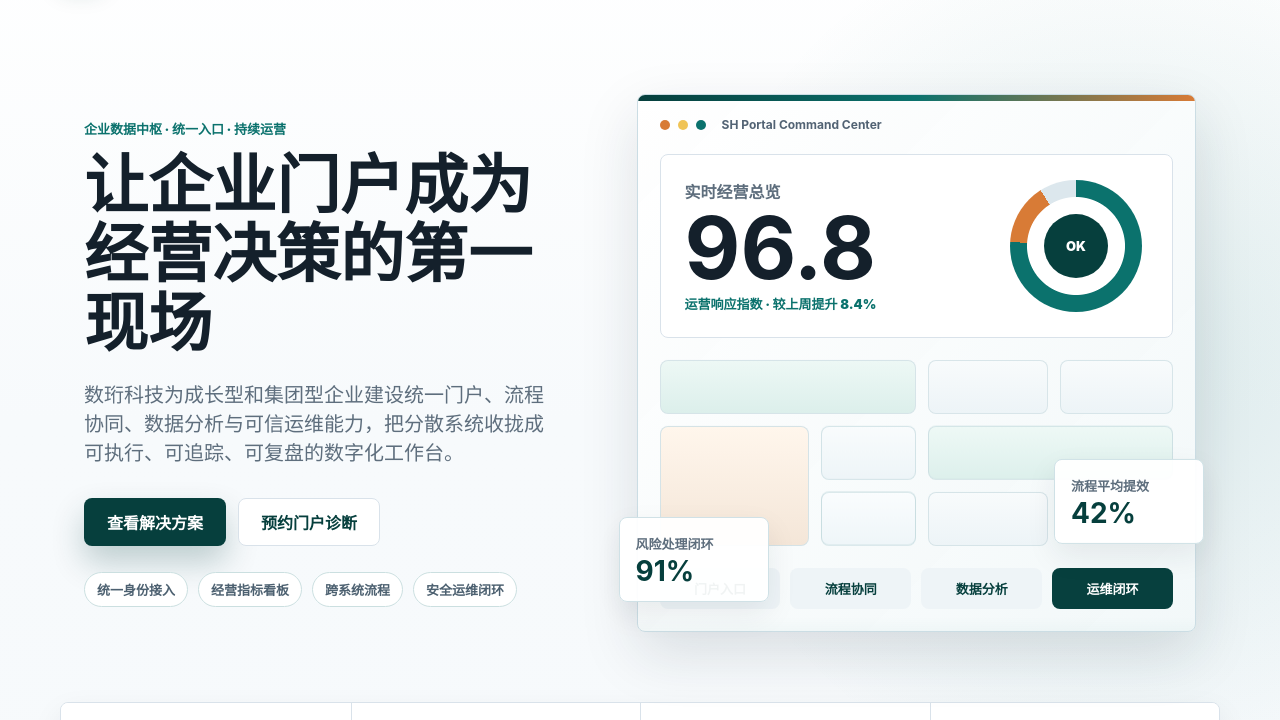
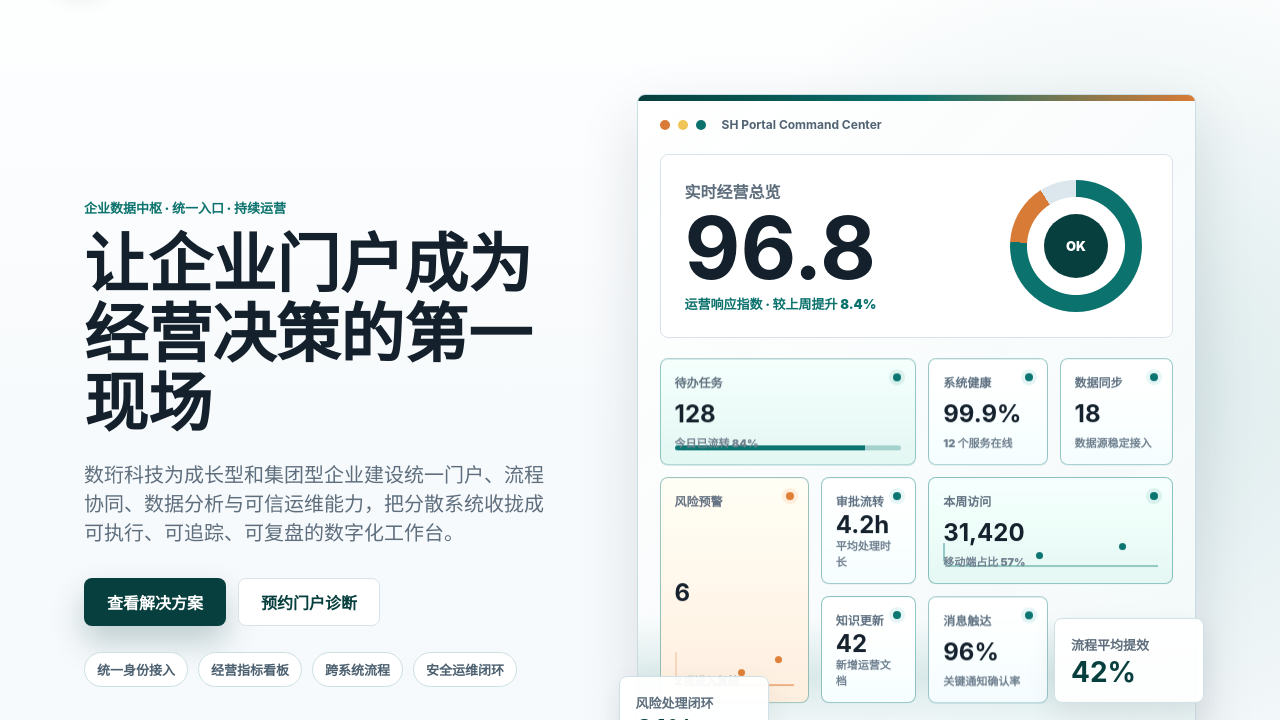
Before and after one commit to shwann/test01, a website: page index.html in a window 1280 px wide. Shown: the part 80-800 px from the top of the page. Drawn offline with Linux system fonts and the light colour scheme.

Commit message:
Apply automated changes for task bc6951a5-61b9-47fe-889f-b533312fba34

```diff
--- a/index.html
+++ b/index.html
@@ -72,15 +72,49 @@
                 <span>OK</span>
               </div>
             </div>
-            <div class="dashboard-grid" aria-hidden="true">
-              <span class="wide"></span>
-              <span></span>
-              <span></span>
-              <span class="tall"></span>
-              <span></span>
-              <span class="wide"></span>
-              <span></span>
-              <span></span>
+            <div class="dashboard-grid" aria-label="门户运营状态">
+              <article class="dashboard-card wide status-good">
+                <span>待办任务</span>
+                <strong>128</strong>
+                <small>今日已流转 84%</small>
+              </article>
+              <article class="dashboard-card">
+                <span>系统健康</span>
+                <strong>99.9%</strong>
+                <small>12 个服务在线</small>
+              </article>
+              <article class="dashboard-card">
+                <span>数据同步</span>
+                <strong>18</strong>
+                <small>数据源稳定接入</small>
+              </article>
+              <article class="dashboard-card tall alert-card">
+                <span>风险预警</span>
+                <strong>6</strong>
+                <small>2 项进入复核</small>
+                <i aria-hidden="true"></i>
+              </article>
+              <article class="dashboard-card">
+                <span>审批流转</span>
+                <strong>4.2h</strong>
+                <small>平均处理时长</small>
+              </article>
+              <article class="dashboard-card wide progress-card">
+                <span>本周访问</span>
+                <strong>31,420</strong>
+                <small>移动端占比 57%</small>
+                <i aria-hidden="true"></i>
+              </article>
+              <article class="dashboard-card">
+                <span>知识更新</span>
+                <strong>42</strong>
+                <small>新增运营文档</small>
+              </article>
+              <article class="dashboard-card">
+                <span>消息触达</span>
+                <strong>96%</strong>
+                <small>关键通知确认率</small>
+              </article>
             </div>
             <div class="pipeline">
               <span>门户入口</span>
--- a/styles.css
+++ b/styles.css
@@ -398,16 +398,58 @@ a {
 .dashboard-grid {
   display: grid;
   grid-template-columns: 1.25fr 0.8fr 1fr 0.95fr;
-  grid-auto-rows: minmax(54px, 1fr);
+  grid-auto-rows: minmax(86px, 1fr);
   gap: 12px;
 }
 
-.dashboard-grid span {
-  min-height: 54px;
+.dashboard-card {
+  position: relative;
+  display: grid;
+  align-content: space-between;
+  min-height: 86px;
+  overflow: hidden;
+  padding: 14px;
   border: 1px solid #d8e5e9;
   border-radius: var(--radius);
   background: linear-gradient(180deg, #f8fbfc, #edf4f7);
-  animation: signal-pulse 4.8s ease-in-out infinite;
+  box-shadow: inset 0 1px 0 rgba(255, 255, 255, 0.72);
+  animation: signal-pulse 8.6s ease-in-out infinite;
+}
+
+.dashboard-card::before {
+  position: absolute;
+  top: 14px;
+  right: 14px;
+  width: 8px;
+  height: 8px;
+  border-radius: 999px;
+  background: var(--brand);
+  box-shadow: 0 0 0 4px rgba(11, 114, 109, 0.1);
+  content: "";
+}
+
+.dashboard-card span,
+.dashboard-card small {
+  position: relative;
+  z-index: 1;
+  color: var(--muted);
+  font-size: 12px;
+  font-weight: 900;
+}
+
+.dashboard-card strong {
+  position: relative;
+  z-index: 1;
+  margin-top: 4px;
+  color: var(--ink);
+  font-size: 24px;
+  line-height: 1;
+}
+
+.dashboard-card small {
+  align-self: end;
+  color: #6b7b89;
+  font-size: 11px;
 }
 
 .dashboard-grid .wide {
@@ -420,27 +462,96 @@ a {
   background: linear-gradient(180deg, #fff6ec, #f4e6d8);
 }
 
-.dashboard-grid span:nth-child(2) {
+.dashboard-card.status-good::after {
+  position: absolute;
+  right: 14px;
+  bottom: 14px;
+  left: 14px;
+  height: 5px;
+  border-radius: 999px;
+  background:
+    linear-gradient(90deg, var(--brand) 0 84%, rgba(11, 114, 109, 0.16) 84% 100%),
+    rgba(11, 114, 109, 0.16);
+  content: "";
+}
+
+.dashboard-card.alert-card::before {
+  background: var(--accent);
+  box-shadow: 0 0 0 4px rgba(216, 123, 54, 0.13);
+}
+
+.dashboard-card.alert-card i,
+.dashboard-card.progress-card i {
+  position: absolute;
+  right: 14px;
+  bottom: 16px;
+  left: 14px;
+  height: 34px;
+  border-bottom: 2px solid rgba(216, 123, 54, 0.55);
+  border-left: 2px solid rgba(216, 123, 54, 0.22);
+  border-radius: 0 0 0 var(--radius);
+}
+
+.dashboard-card.alert-card i::before,
+.dashboard-card.alert-card i::after,
+.dashboard-card.progress-card i::before,
+.dashboard-card.progress-card i::after {
+  position: absolute;
+  width: 7px;
+  height: 7px;
+  border-radius: 999px;
+  background: var(--accent);
+  content: "";
+}
+
+.dashboard-card.alert-card i::before {
+  right: 42%;
+  bottom: 8px;
+}
+
+.dashboard-card.alert-card i::after {
+  right: 10%;
+  bottom: 21px;
+}
+
+.dashboard-card.progress-card i {
+  height: 24px;
+  border-color: rgba(11, 114, 109, 0.38);
+}
+
+.dashboard-card.progress-card i::before {
+  right: 54%;
+  bottom: 6px;
+  background: var(--brand);
+}
+
+.dashboard-card.progress-card i::after {
+  right: 15%;
+  bottom: 15px;
+  background: var(--brand);
+}
+
+.dashboard-grid .dashboard-card:nth-child(2) {
   animation-delay: 180ms;
 }
 
-.dashboard-grid span:nth-child(3) {
+.dashboard-grid .dashboard-card:nth-child(3) {
   animation-delay: 360ms;
 }
 
-.dashboard-grid span:nth-child(4) {
+.dashboard-grid .dashboard-card:nth-child(4) {
   animation-delay: 540ms;
 }
 
-.dashboard-grid span:nth-child(5) {
+.dashboard-grid .dashboard-card:nth-child(5) {
   animation-delay: 720ms;
 }
 
-.dashboard-grid span:nth-child(6) {
+.dashboard-grid .dashboard-card:nth-child(6) {
   animation-delay: 900ms;
 }
 
-.dashboard-grid span:nth-child(7) {
+.dashboard-grid .dashboard-card:nth-child(7) {
   animation-delay: 1080ms;
 }
 
@@ -1053,14 +1164,22 @@ a {
 
   .dashboard-grid {
     grid-template-columns: repeat(2, minmax(0, 1fr));
-    grid-auto-rows: 48px;
-    gap: 8px;
+    grid-auto-rows: minmax(92px, auto);
+    gap: 10px;
   }
 
   .dashboard-grid .wide,
   .dashboard-grid .tall {
     grid-column: auto;
     grid-row: auto;
+  }
+
+  .dashboard-card {
+    min-height: 92px;
+  }
+
+  .dashboard-card strong {
+    font-size: 22px;
   }
 
   .pipeline {
@@ -1123,6 +1242,10 @@ a {
   .pipeline {
     grid-template-columns: 1fr;
   }
+
+  .dashboard-grid {
+    grid-template-columns: 1fr;
+  }
 }
 
 @media (prefers-reduced-motion: reduce) {
```
